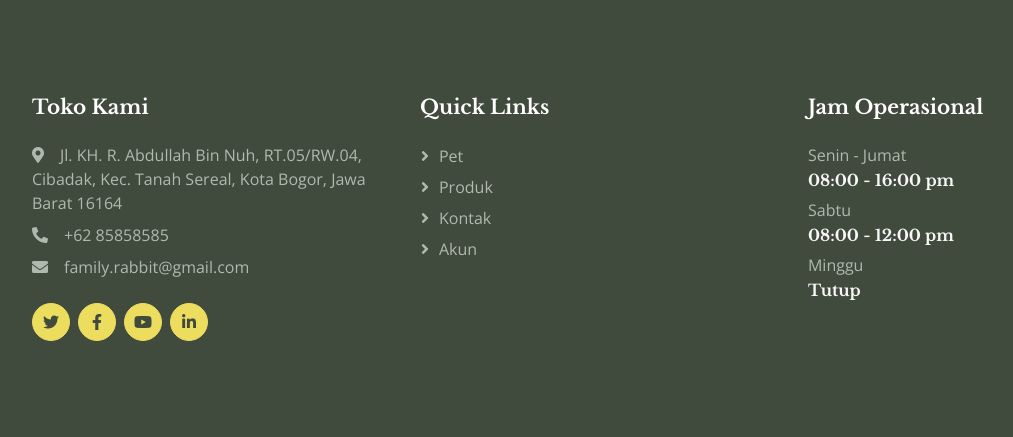
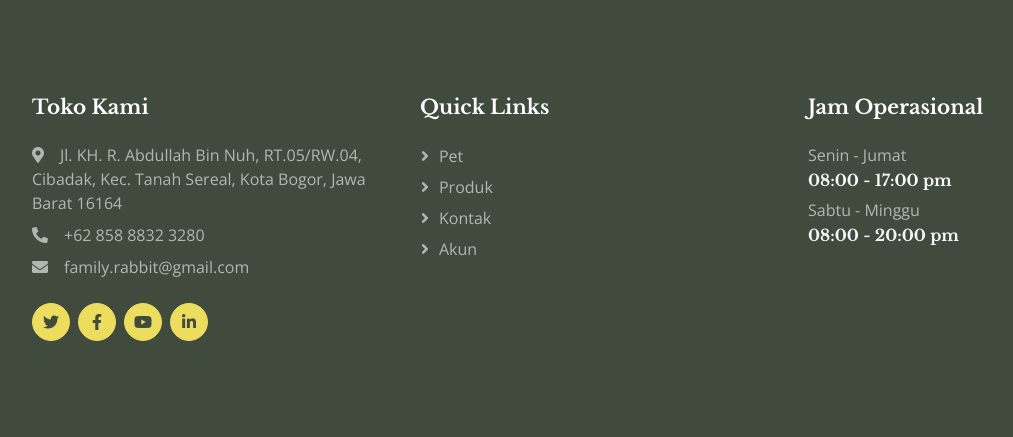
Before and after one commit to patonahh/petshop, a CodeIgniter app: page /petshop/index.php/user/pet in a window 1280 px wide. Shown: the part 1218-1655 px from the top of the page, without its empty margins (50-1063 px from the left). Run offline with CodeIgniter, Linux system fonts and the light colour scheme; a user stored in the database is signed in; data comes from the database, SQL or seed files in the repository; some libraries are stand-ins or nearby versions.

Commit message:
Update footer.php

```diff
--- a/application/views/footer.php
+++ b/application/views/footer.php
@@ -5,7 +5,7 @@
             <div class="col-lg-4 col-md-6">
                 <h5 class="text-white mb-4">Toko Kami</h5>
                 <p class="mb-2"><i class="fa fa-map-marker-alt me-3"></i>Jl. KH. R. Abdullah Bin Nuh, RT.05/RW.04, Cibadak, Kec. Tanah Sereal, Kota Bogor, Jawa Barat 16164</p>
-                <p class="mb-2"><i class="fa fa-phone-alt me-3"></i>+62 85858585</p>
+                <p class="mb-2"><i class="fa fa-phone-alt me-3"></i>+62 858 8832 3280</p>
                 <p class="mb-2"><i class="fa fa-envelope me-3"></i>family.rabbit@gmail.com</p>
                 <div class="d-flex pt-3">
                     <a class="btn btn-square btn-secondary rounded-circle me-2" href=""><i class="fab fa-twitter"></i></a>
@@ -24,11 +24,9 @@
             <div class="col-lg-4 col-md-6">
                 <h5 class="text-white mb-4">Jam Operasional</h5>
                 <p class="mb-1">Senin - Jumat</p>
-                <h6 class="text-light">08:00 - 16:00 pm</h6>
-                <p class="mb-1">Sabtu</p>
-                <h6 class="text-light">08:00 - 12:00 pm</h6>
-                <p class="mb-1">Minggu</p>
-                <h6 class="text-light">Tutup</h6>
+                <h6 class="text-light">08:00 - 17:00 pm</h6>
+                <p class="mb-1">Sabtu - Minggu</p>
+                <h6 class="text-light">08:00 - 20:00 pm</h6>
             </div>
         </div>
     </div>
```
